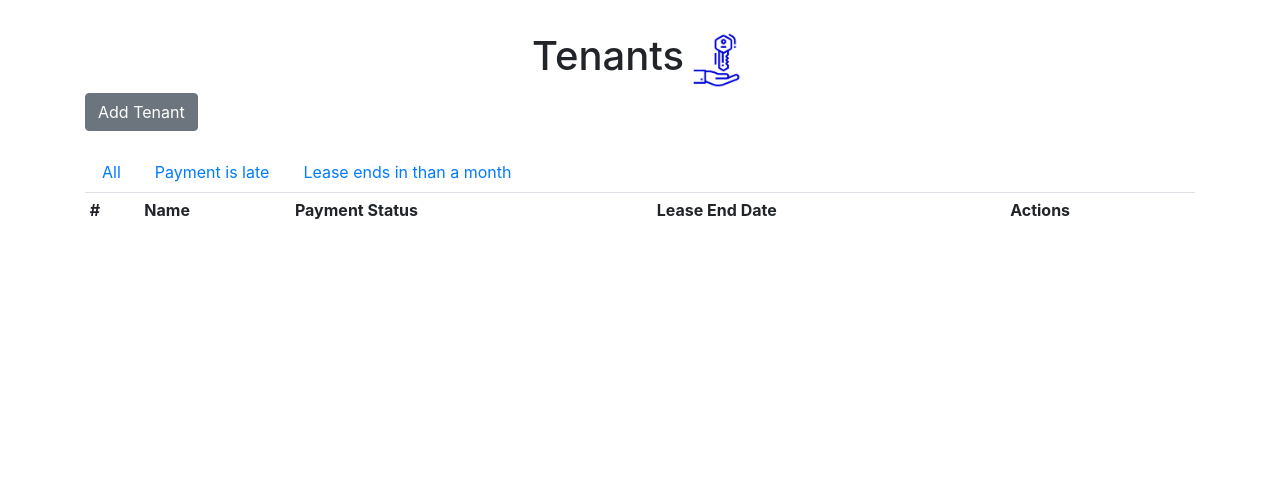
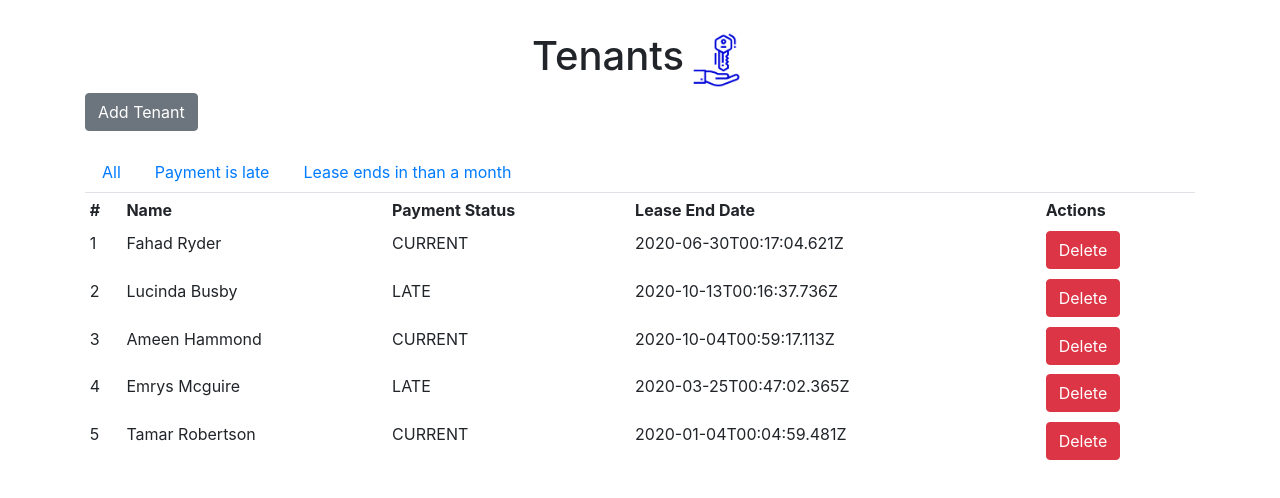
Before and after one commit to santiagotuero/globalMeaning, a React (Create React App) app: page / in a window 1280 px wide. Shown: the top 498 px of the page. Built offline with nearby package versions, Linux system fonts and the light colour scheme.

Commit message:
implementation of Service.getTenants (); and fix the delete button

```diff
--- a/src/components/Home/index.jsx
+++ b/src/components/Home/index.jsx
@@ -1,12 +1,20 @@
-import React, { useState } from "react";
+import React, { useState, useEffect } from "react";
 import TableList from "../TableList";
 import TabsList from "../TabsList";
 import TenantForm from "../TenantForm";
 import { Button, Container } from "react-bootstrap";
 import tenantLogo from "../../assets/img/tenantLogo.png";
+import { Service } from "../../Service";
 
 const Home = () => {
   const [isVisible, setIsVisible] = useState(false);
+  const [tenants, setTenants] = useState([]);
+
+  useEffect(() => {
+    Service.getTenants()
+      .then((newTenants) => setTenants(newTenants))
+      .catch((err) => console.warn("err: ", err));
+  }, []);
 
   return (
     <div>
@@ -21,7 +29,7 @@ const Home = () => {
       </Container>
       <TenantForm visible={isVisible} />
       <TabsList />
-      <TableList />
+      <TableList tenants={tenants} setTenants={setTenants} />
     </div>
   );
 };
--- a/src/components/TableList/index.jsx
+++ b/src/components/TableList/index.jsx
@@ -1,7 +1,8 @@
 import React from "react";
-import { Table, Container } from "react-bootstrap";
+import { Button, Table, Container } from "react-bootstrap";
+import { Service } from "../../Service";
 
-const TableList = () => {
+const TableList = ({ tenants, setTenants }) => {
   return (
     <Container>
       <Table borderless responsive="sm" hover size="sm">
@@ -14,6 +15,43 @@ const TableList = () => {
             <th>Actions</th>
           </tr>
         </thead>
+        <tbody>
+          {Array.isArray(tenants) &&
+            tenants.length > 0 &&
+            tenants.map((tenant) => {
+              return (
+                <tr key={tenant.id}>
+                  <td>{tenant.id}</td>
+                  <td>{tenant.name}</td>
+                  <td>{tenant.paymentStatus}</td>
+                  <td>{tenant.leaseEndDate}</td>
+                  <td>
+                    <Button
+                      variant="danger"
+                      onClick={async () => {
+                        try {
+                          const result = await Service.deleteTenant(tenant.id);
+                          if (result === "OK") {
+                            const filteredTenants = tenants.filter(
+                              (t) => t.id !== tenant.id
+                            );
+                            setTenants(filteredTenants);
+                          } else {
+                            throw new Error("An error has occur");
+                          }
+                        } catch (err) {
+                          console.warn("err: ", err);
+                        }
+                      }}
+                    >
+                      Delete
+                    </Button>
+                  </td>
+
+                </tr>
+              );
+            })}
+        </tbody>
       </Table>
     </Container>
   );
```
